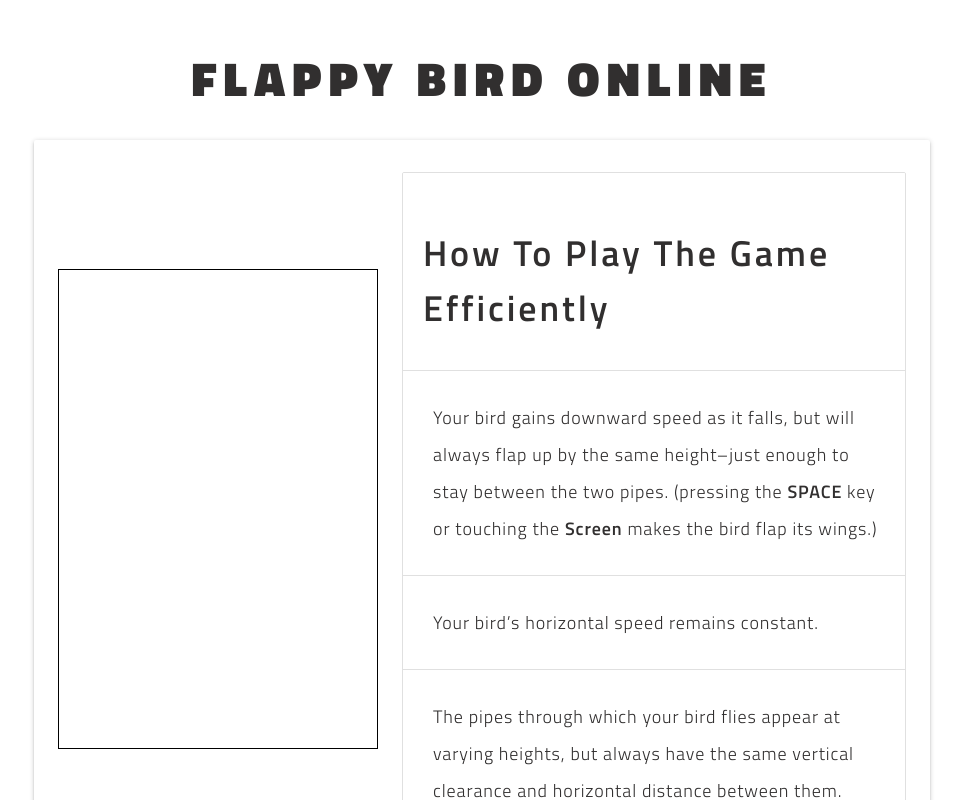
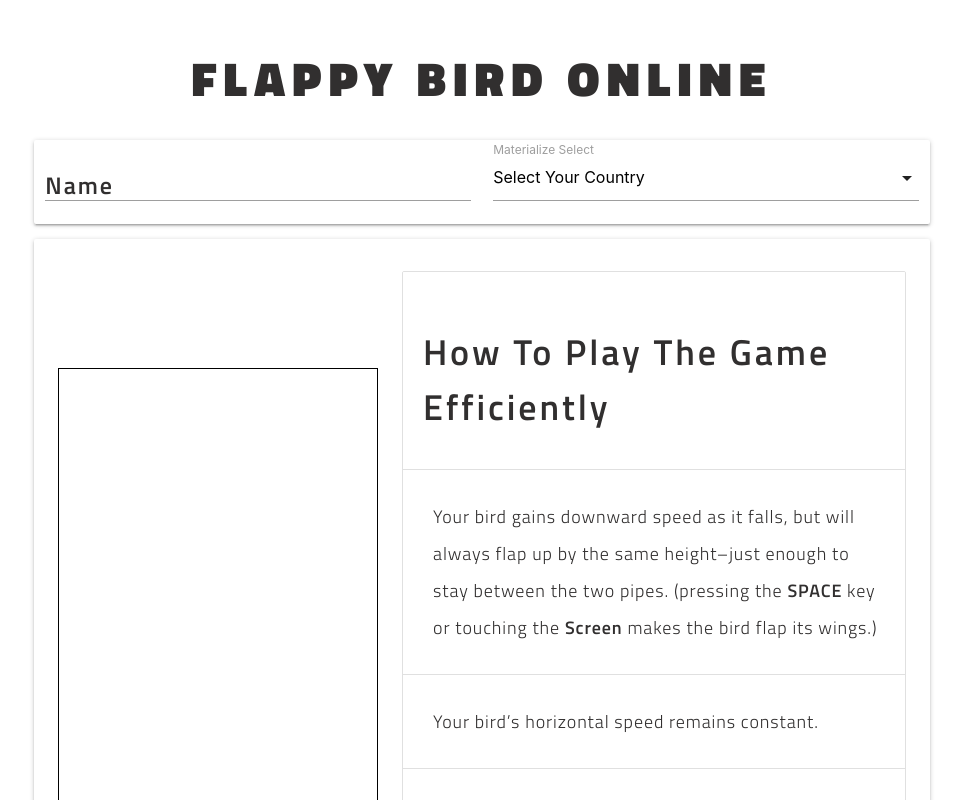
Before and after one commit to ImmaculateEmpyrean/flappy-bird, a Vue app in the folder front-end/: page / in a window 1280 px wide. Shown: the top 800 px of the page, without its empty margins (158-1121 px from the left). Built offline with nearby package versions, Linux system fonts and the light colour scheme.

Commit message:
-> markup for InputFieldCard component going along nicely. -> materialize no longer depends upon an external cdn, it is built using npm. the support for cdn on vue is kindaa wacky at best I believe.

```diff
--- a/front-end/package.json
+++ b/front-end/package.json
@@ -9,7 +9,9 @@
   },
   "dependencies": {
     "core-js": "^3.6.5",
-    "materialize-css": "^1.0.0",
+    "jquery": "^3.6.0",
+    "material-design-icons": "^3.0.1",
+    "materialize-css": "^1.0.0-rc.2",
     "vue": "^3.0.0"
   },
   "devDependencies": {
--- a/front-end/public/index.html
+++ b/front-end/public/index.html
@@ -14,21 +14,6 @@
 			href="https://fonts.googleapis.com/css2?family=Titillium+Web:wght@200;300;400;600;700;900&display=swap"
 			rel="stylesheet"
 		/>
-
-		<!-- Compiled and minified CSS for materialize.css -->
-		<link
-			rel="stylesheet"
-			href="https://cdnjs.cloudflare.com/ajax/libs/materialize/1.0.0/css/materialize.min.css"
-		/>
-
-		<!-- Compiled and minified JavaScript for materialize.css -->
-		<script src="https://cdnjs.cloudflare.com/ajax/libs/materialize/1.0.0/js/materialize.min.js"></script>
-
-		<!-- material icons link -->
-		<link
-			href="https://fonts.googleapis.com/icon?family=Material+Icons"
-			rel="stylesheet"
-		/>
 	</head>
 	<body>
 		<noscript>
--- a/front-end/src/App.vue
+++ b/front-end/src/App.vue
@@ -3,6 +3,7 @@
 		<div class="container">
 			<h1 class="heading1">Flappy Bird Online</h1>
 			<div id="app-wrapper">
+				<InputFieldCard />
 				<GameCard />
 				<ScoreCard />
 			</div>
@@ -12,8 +13,13 @@
 </template>
 
 <script>
+import M from "materialize-css";
+
 import GameCard from "./components/GameCard/GameCard.vue";
 import ScoreCard from "./components/ScoreCard/ScoreCard.vue";
+
+import InputFieldCard from "./components/InputFieldCard.vue";
+
 import Footer from "./components/Footer.vue";
 
 export default {
@@ -22,6 +28,10 @@
 		GameCard,
 		ScoreCard,
 		Footer,
+		InputFieldCard,
+	},
+	mounted() {
+		M.AutoInit();
 	},
 };
 </script>
--- a/front-end/src/components/InputFieldCard.vue
+++ b/front-end/src/components/InputFieldCard.vue
@@ -0,0 +1,32 @@
+<template>
+	<div id="InputFieldCard-wrapper">
+		<div class="row card">
+			<div class="input-field col s6">
+				<input id="last_name" type="text" class="validate" />
+				<label for="last_name" class="heading3">Name</label>
+			</div>
+
+			<div class="input-field col s6">
+				<select>
+					<option value="" disabled selected>Select Your Country</option>
+					<option value="1">Option 1</option>
+					<option value="2">Option 2</option>
+					<option value="3">Option 3</option>
+				</select>
+				<label>Materialize Select</label>
+			</div>
+		</div>
+	</div>
+</template>
+
+<script>
+export default {
+	name: "InputFieldCard",
+	mounted() {},
+};
+</script>
+
+<style lang="scss" scoped>
+@import "../assets/scss/_text.scss";
+@import "../assets/scss/_settings.scss";
+</style>
```
Also changed, not shown: front-end/src/main.js (+6 -3 lines).
